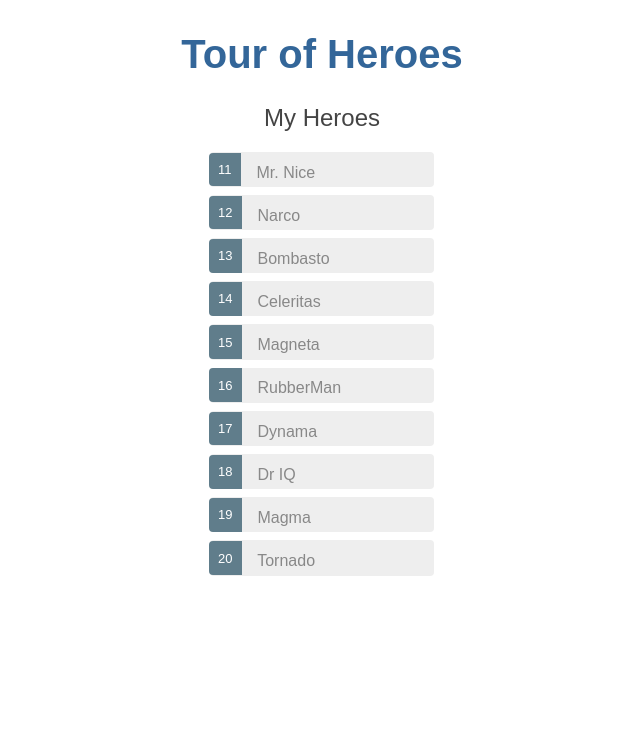
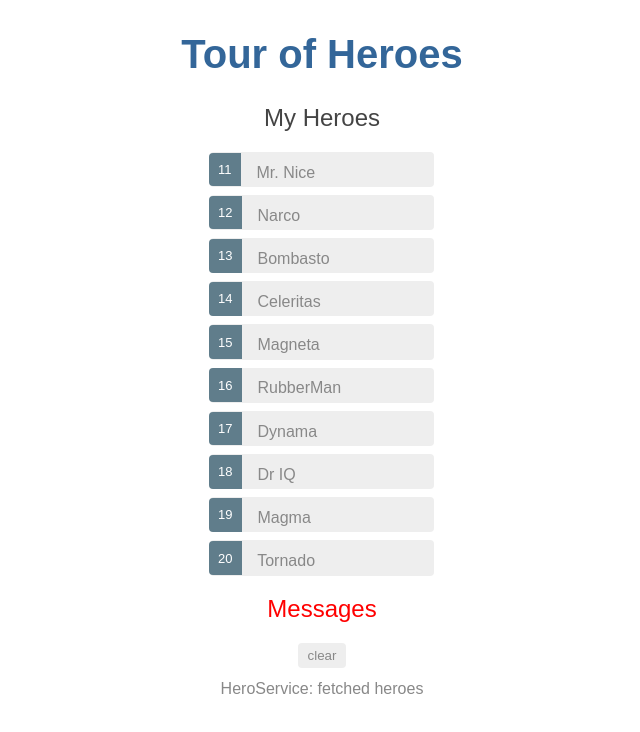
Before and after one commit to leneehe/angular-tour-of-heros, an Angular app: page / in a window 1280 px wide. Shown: the top 732 px of the page, without its empty margins (318-958 px from the left). Built offline with nearby package versions, Linux system fonts and the light colour scheme.

Commit message:
Display the fetch message from HeroService

```diff
--- a/src/app/app.component.html
+++ b/src/app/app.component.html
@@ -4,4 +4,5 @@
     {{ title }}
   </h1>
   <app-heros></app-heros>
+  <app-messages></app-messages>
 </div>
--- a/src/app/app.module.ts
+++ b/src/app/app.module.ts
@@ -5,13 +5,15 @@
 import { AppComponent } from './app.component';
 import { HerosComponent } from './heros/heros.component';
 import { HeroDetailComponent } from './hero-detail/hero-detail.component';
+import { MessagesComponent } from './messages/messages.component';
 
 
 @NgModule({
   declarations: [
     AppComponent,
     HerosComponent,
-    HeroDetailComponent
+    HeroDetailComponent,
+    MessagesComponent
   ],
   imports: [
     BrowserModule,
--- a/src/app/hero.service.ts
+++ b/src/app/hero.service.ts
@@ -2,7 +2,7 @@
 import { Hero } from './hero';
 import { HEROES } from './mock-heroes';
 import { Observable, of } from 'rxjs';
-
+import { MessageService } from './message.service';
 
 @Injectable({
   providedIn: 'root'
@@ -10,9 +10,11 @@
 
 export class HeroService {
 
-  constructor() { }
+  constructor(private messageService: MessageService) { }
 
   getHeroes(): Observable<Hero[]> {
+    //TODO: Send the message _after_ fetching the heroService
+    this.messageService.add('HeroService: fetched heroes');
     return of(HEROES);
   }
 }
--- a/src/app/heros/heros.component.ts
+++ b/src/app/heros/heros.component.ts
@@ -12,6 +12,12 @@
   // hero =  'Windstorm';
   selectedHero: Hero;
 
+  constructor(private heroService: HeroService) { }
+
+  ngOnInit() {
+    this.getHeroes();
+  }
+
   onSelect(hero: Hero): void {
     this.selectedHero = hero;
   }
@@ -21,11 +27,7 @@
       .subscribe(heroes => this.heroes = heroes);
   }
 
-  constructor(private heroService: HeroService) { }
 
-  ngOnInit() {
-    this.getHeroes();
-  }
 
 
 
--- /dev/null
+++ b/src/app/message.service.ts
@@ -0,0 +1,18 @@
+import { Injectable } from '@angular/core';
+
+@Injectable({
+  providedIn: 'root'
+})
+export class MessageService {
+  messages: string[] = [];
+
+  add(message: string) {
+    this.messages.push(message);
+  }
+
+  clear() {
+    this.messages = [];
+  }
+
+  constructor() { }
+}
--- /dev/null
+++ b/src/app/messages/messages.component.css
@@ -0,0 +1,35 @@
+/* MessagesComponent's private CSS styles */
+h2 {
+  color: red;
+  font-family: Arial, Helvetica, sans-serif;
+  font-weight: lighter;
+}
+body {
+  margin: 2em;
+}
+body, input[text], button {
+  color: crimson;
+  font-family: Cambria, Georgia;
+}
+
+button.clear {
+  font-family: Arial;
+  background-color: #eee;
+  border: none;
+  padding: 5px 10px;
+  border-radius: 4px;
+  cursor: pointer;
+  cursor: hand;
+}
+button:hover {
+  background-color: #cfd8dc;
+}
+button:disabled {
+  background-color: #eee;
+  color: #aaa;
+  cursor: auto;
+}
+button.clear {
+  color: #888;
+  margin-bottom: 12px;
+}
--- /dev/null
+++ b/src/app/messages/messages.component.html
@@ -0,0 +1,6 @@
+<div *ngIf="messageService.messages.length">
+  <h2>Messages</h2>
+  <button class="clear" (click)="messageService.clear()">clear</button>
+  <div *ngFor="let message of messageService.messages"> {{ message }} </div>
+
+</div>
--- /dev/null
+++ b/src/app/messages/messages.component.ts
@@ -0,0 +1,16 @@
+import { Component, OnInit } from '@angular/core';
+import { MessageService } from '../message.service';
+
+@Component({
+  selector: 'app-messages',
+  templateUrl: './messages.component.html',
+  styleUrls: ['./messages.component.css']
+})
+export class MessagesComponent implements OnInit {
+
+  constructor(public messageService: MessageService) { }
+
+  ngOnInit() {
+  }
+
+}
```
Also changed, not shown: 2 other files (tests, documents, lock files or other folders).
